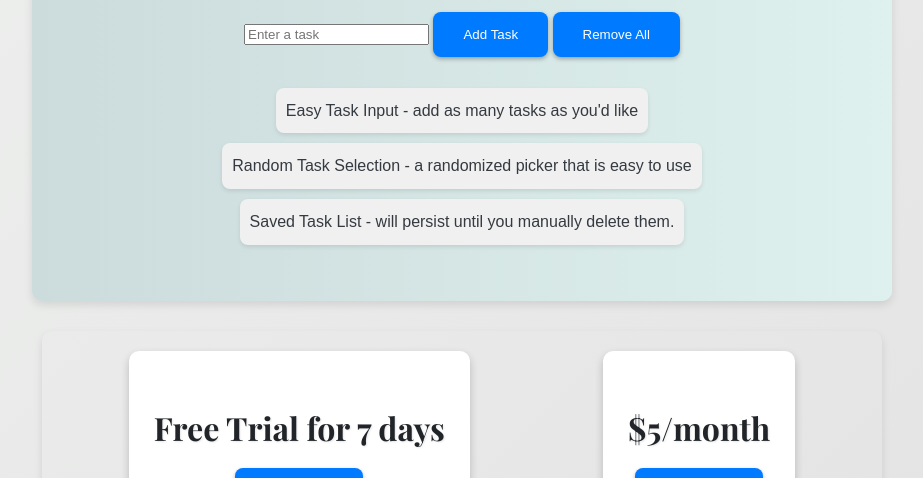
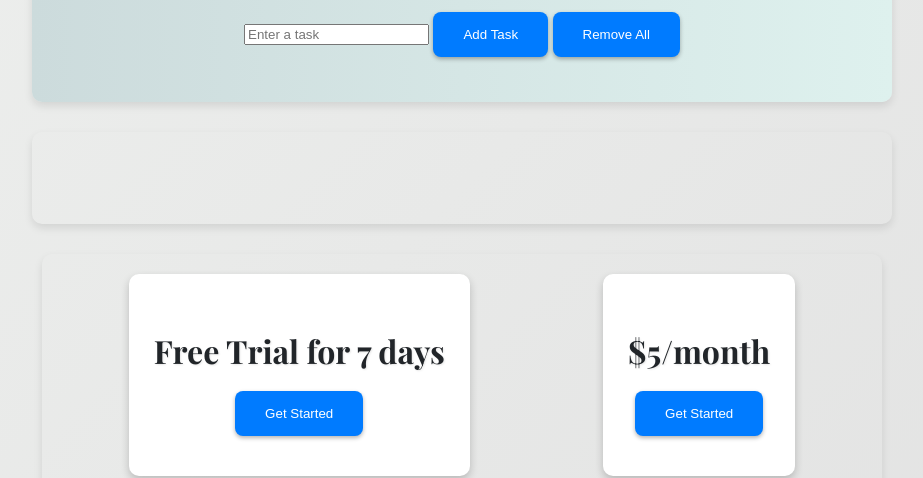
Before and after one commit to kyt446/taskroulette, a plain HTML site: page index.html in a window 1280 px wide. Shown: the part 622-1100 px from the top of the page, without its empty margins (178-1101 px from the left). Drawn offline with nearby package versions, Linux system fonts and the light colour scheme.

Commit message:
Update index.html

```diff
--- a/index.html
+++ b/index.html
@@ -18,10 +18,10 @@
         <input type="text" id="taskInput" placeholder="Enter a task">
         <button id="addTaskButton">Add Task</button>
         <button id="removeAllButton">Remove All</button>
-        <ul>
-             <li>Easy Task Input - add as many tasks as you'd like</li>
-            <li>Random Task Selection - a randomized picker that is easy to use</li>
-            <li>Saved Task List - will persist until you manually delete them.</li>
+     </section>
+    <section id="taskListSection">
+       <ul id="taskList">
+          <!-- Task list will go here -->
          </ul>
     </section>
         <section class="pricing">
```
Lines whose indentation alone changed are shown as unchanged.
